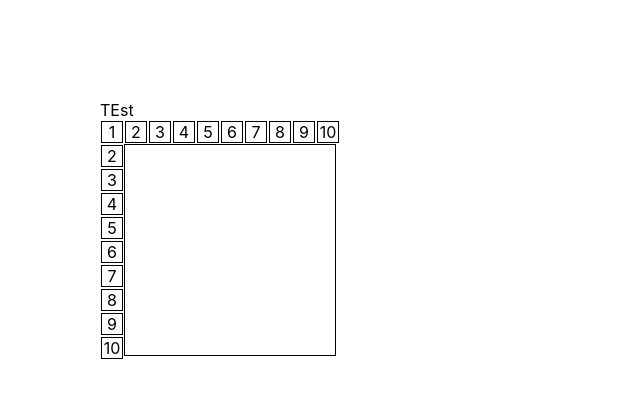
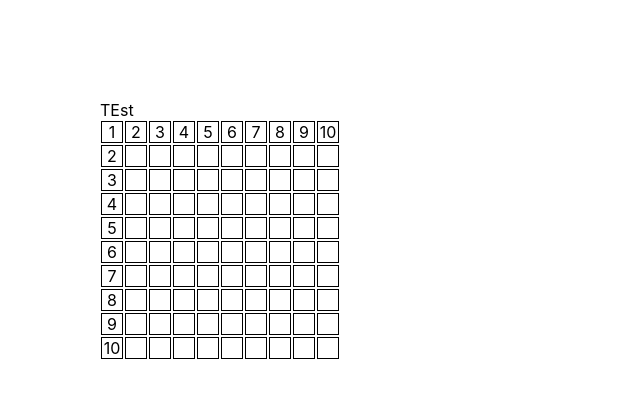
Before and after one commit to DawidWebb/multiplication-app, a React (Create React App) app: page / in a window 1280 px wide. Shown: the top 398 px of the page, without its empty margins (0-640 px from the left). Built offline with nearby package versions, Linux system fonts and the light colour scheme.

Commit message:
add clalc viev

```diff
--- a/src/components/Start.css
+++ b/src/components/Start.css
@@ -7,12 +7,14 @@
     gap: 4px;
 }
 .row{
+
     grid-column: 1/-1;
     grid-row: 1/2;
     display: flex;
     flex-wrap: wrap;
 }
 .column{
+
     grid-column: 1/2;
     grid-row: 2/-1;
     display: flex;
@@ -21,15 +23,6 @@
 }
 
 
-.calculationViev{
-
-    width: 210px;
-    height: 210px;
-    grid-column: 2/-1;
-    grid-row: 2/-1;
-    border: 1px solid black;
-
-}
 .column div, .row div{
 margin: 1px;
 flex-basis: 20px;
@@ -40,3 +33,25 @@ line-height: 20px;
 cursor: pointer;
 
 }
+
+.calculationViev{
+    display: grid;
+    grid-template-columns: 20px 20px 20px 20px 20px 20px 20px 20px 20px;
+    grid-template-rows:  20px 20px 20px 20px 20px 20px 20px 20px 20px;
+    gap: 4px;
+    width: 210px;
+    height: 210x;
+    grid-column: 2/-1;
+    grid-row: 2/-1;
+
+
+}
+
+.calculationViev div{
+    margin: 1px;
+    width: 20px;
+    height: 20px;
+    border: 1px solid black;
+    text-align: center;
+line-height: 20px;
+}
--- a/src/components/StartViev.js
+++ b/src/components/StartViev.js
@@ -20,7 +20,90 @@ return(
          })}</div>
 
 
-        <div className="calculationViev"></div>
+        <div className="calculationViev">
+        <div></div>
+
+            <div></div>
+            <div></div>
+            <div></div>
+            <div></div>
+            <div></div>
+            <div></div>
+            <div></div>
+            <div></div>
+            <div></div>
+            <div></div>
+            <div></div>
+            <div></div>
+            <div></div>
+            <div></div>
+            <div></div>
+            <div></div>
+            <div></div>
+            <div></div>
+            <div></div>
+            <div></div>
+            <div></div>
+            <div></div>
+            <div></div>
+            <div></div>
+            <div></div>
+            <div></div>
+            <div></div>
+            <div></div>
+            <div></div>
+            <div></div>
+            <div></div>
+            <div></div>
+            <div></div>
+            <div></div>
+            <div></div>
+            <div></div>
+            <div></div>
+            <div></div>
+            <div></div>
+            <div></div>
+            <div></div>
+            <div></div>
+            <div></div>
+            <div></div>
+            <div></div>
+            <div></div>
+            <div></div>
+            <div></div>
+            <div></div>
+            <div></div>
+            <div></div>
+            <div></div>
+            <div></div>
+            <div></div>
+            <div></div>
+            <div></div>
+            <div></div>
+            <div></div>
+            <div></div>
+            <div></div>
+            <div></div>
+            <div></div>
+            <div></div>
+            <div></div>
+            <div></div>
+            <div></div>
+            <div></div>
+            <div></div>
+            <div></div>
+            <div></div>
+            <div></div>
+            <div></div>
+            <div></div>
+            <div></div>
+            <div></div>
+            <div></div>
+            <div></div>
+            <div></div>
+            <div></div>
+            <div></div>
+        </div>
     </div>
 )
 }
```
